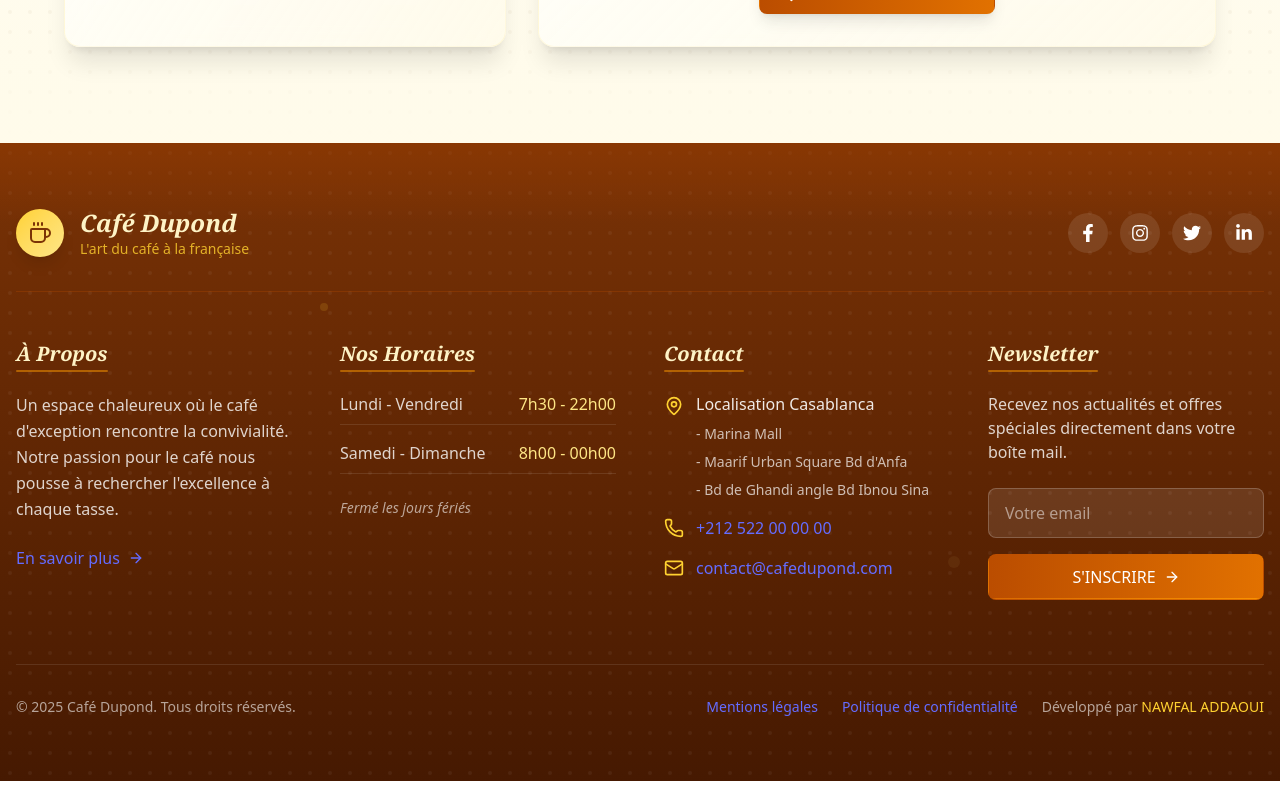
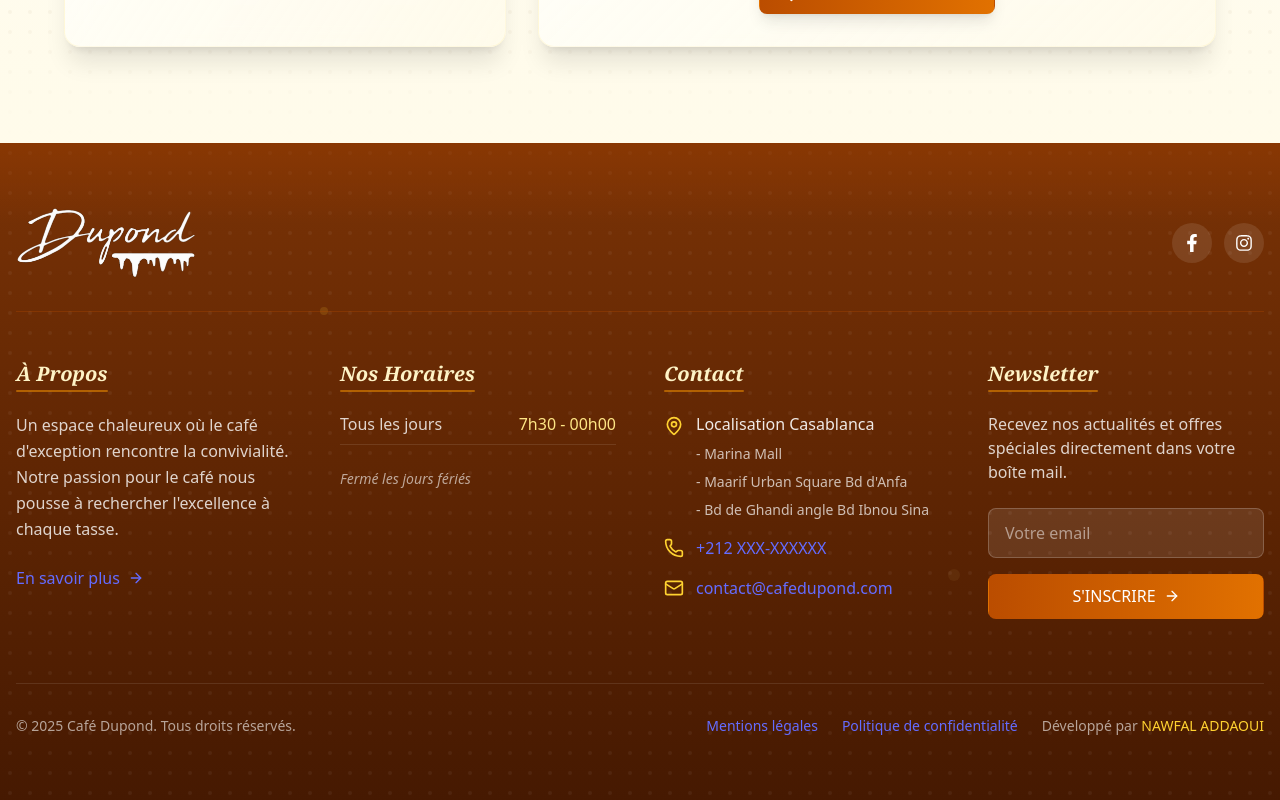
Before and after one commit to fvllonline/dupondweb, a React (Vite) app: page /developer in a window 1280 px wide. Shown: the part 1921-2721 px from the top of the page. Built offline with nearby package versions, Linux system fonts and the light colour scheme.

Commit message:
Buttons Problem Fixed 1.1

```diff
--- a/src/components/AboutUs.jsx
+++ b/src/components/AboutUs.jsx
@@ -195,7 +195,7 @@ const AboutUs = () => {
             </div>
 
             {/* Citation avec style amélioré */}
-            <blockquote className="relative bg-gradient-to-r from-amber-100/50 to-transparent p-6 rounded-lg my-8 border-l-4 border-amber-700/50">
+            {/* <blockquote className="relative bg-gradient-to-r from-amber-100/50 to-transparent p-6 rounded-lg my-8 border-l-4 border-amber-700/50">
               <div className="absolute top-2 left-2 text-amber-300/20 transform -rotate-12">
                 <svg width="40" height="40" viewBox="0 0 24 24" fill="currentColor" xmlns="http://www.w3.org/2000/svg">
                   <path d="M11.9999 9.00001C11.9999 12.5 9.49994 10.5 9.49994 13.5C9.49994 14.9 10.5999 16 11.9999 16C13.3999 16 14.4999 14.9 14.4999 13.5C14.4999 12.1 13.3999 11 11.9999 11V9.00001ZM11.9999 7.00001V9.00001C14.2099 9.00001 15.9999 11.01 15.9999 13.5C15.9999 15.99 14.2099 18 11.9999 18C9.78994 18 7.99994 15.99 7.99994 13.5C7.99994 8.50001 11.9999 9.50001 11.9999 7.00001ZM17.9999 13.5C17.9999 15.5 16.5 16 16.5 16C16.5 16 18 15.5 18 13.5C18 11.5 16.5 11 16.5 11C16.5 11 17.9999 11.5 17.9999 13.5ZM6.49994 13.5C6.49994 15.5 4.99994 16 4.99994 16C4.99994 16 6.49994 15.5 6.49994 13.5C6.49994 11.5 4.99994 11 4.99994 11C4.99994 11 6.49994 11.5 6.49994 13.5Z" />
@@ -205,9 +205,10 @@ const AboutUs = () => {
                 "Le café est une affaire sérieuse qui mérite d'être traitée avec respect et créativité."
               </p>
               <footer className="text-amber-700 font-medium mt-2 text-right">— Vincent Dupond</footer>
-            </blockquote>
+            </blockquote> */}
 
             {/* Bouton avec effet comme HeroSection */}
+            <a href="https://www.instagram.com/dupondcafe/" target="_blank">
             <button className="group relative overflow-hidden bg-gradient-to-r from-amber-700 to-amber-600 text-white px-8 py-3.5 rounded-lg transition-all duration-300 font-medium shadow-lg hover:shadow-amber-900/30 transform hover:-translate-y-1">
               <span className="relative z-10 flex items-center">
                 <Coffee className="w-5 h-5 mr-2 transition-transform group-hover:rotate-12" />
@@ -215,6 +216,7 @@ const AboutUs = () => {
               </span>
               <span className="absolute inset-0 bg-gradient-to-r from-amber-600 to-amber-500 translate-y-full group-hover:translate-y-0 transition-transform duration-300"></span>
             </button>
+            </a>
           </div>
         </div>
       </div>
--- a/src/components/ContactForm.jsx
+++ b/src/components/ContactForm.jsx
@@ -142,8 +142,8 @@ const ContactForm = () => {
                     </div>
                     <div>
                       <h4 className="text-white font-medium mb-2">Téléphone</h4>
-                      <p className="text-white/80">+212 522 00 00 00</p>
-                      <p className="text-white/80">+212 661 00 00 00</p>
+                      <p className="text-white/80">+212 XXX-XXXXXX</p>
+                      <p className="text-white/80">+212 XXX-XXXXXX</p>
                     </div>
                   </div>
 
@@ -164,8 +164,7 @@ const ContactForm = () => {
                     </div>
                     <div>
                       <h4 className="text-white font-medium mb-2">Horaires</h4>
-                      <p className="text-white/80">Lun - Ven: 7h30 - 22h00</p>
-                      <p className="text-white/80">Sam - Dim: 8h00 - 00h00</p>
+                      <p className="text-white/80">Tous les jours : 7h30 - 00h00</p>
                     </div>
                   </div>
                 </div>
--- a/src/components/Footer.jsx
+++ b/src/components/Footer.jsx
@@ -1,5 +1,6 @@
 import { FaFacebookF, FaInstagram, FaTwitter, FaLinkedinIn } from "react-icons/fa"
 import { Coffee, Mail, Phone, MapPin, ArrowRight } from "lucide-react"
+import LogoBlanc from "../assets/logoblanc.png"
 
 const Footer = () => {
   const currentYear = new Date().getFullYear()
@@ -24,45 +25,57 @@ const Footer = () => {
 
       <div className="container mx-auto px-4 py-16 relative z-10">
         {/* Logo et tagline */}
-        <div className="flex flex-col md:flex-row justify-between items-start md:items-center mb-12 pb-8 border-b border-amber-700/30">
+        {/* <div className="flex flex-col md:flex-row justify-between items-start md:items-center mb-12 pb-8 border-b border-amber-700/30">
           <div className="flex items-center mb-6 md:mb-0">
-            <div className="w-12 h-12 rounded-full bg-gradient-to-br from-amber-300 to-amber-200 flex items-center justify-center shadow-lg mr-4">
-              <Coffee className="w-6 h-6 text-amber-900" />
-            </div>
-            <div>
-              <h2 className="text-2xl font-serif italic font-bold text-amber-100">Café Dupond</h2>
-              <p className="text-amber-300/80 text-sm">L'art du café à la française</p>
-            </div>
+            <img src={LogoBlanc} alt="error" />
           </div>
 
           <div className="flex space-x-3">
             <a
-              href="#"
+              href="https://www.facebook.com/dupondcafe/?locale=fr_FR"
+              target="_blank"
               className="w-10 h-10 bg-white/10 rounded-full flex items-center justify-center hover:bg-amber-700 transition-colors transform hover:scale-110 duration-300"
               aria-label="Facebook"
             >
               <FaFacebookF className="text-white text-lg" />
             </a>
             <a
-              href="#"
+              href="https://www.instagram.com/dupondcafe/"
+              target="_blank"
               className="w-10 h-10 bg-white/10 rounded-full flex items-center justify-center hover:bg-amber-700 transition-colors transform hover:scale-110 duration-300"
               aria-label="Instagram"
             >
               <FaInstagram className="text-white text-lg" />
             </a>
+          </div>
+        </div> */}
+
+        <div className="flex flex-col md:flex-row justify-between items-start md:items-center mb-12 pb-8 border-b border-amber-700/30">
+          <a href="#">
+          <div className="flex items-center mb-6 md:mb-0">
+            <img
+              src={LogoBlanc}
+              alt="Logo Dupond Café"
+              className="max-w-[180px] h-auto"  // Contrôle de la taille
+            />
+          </div>
+          </a>
+          <div className="flex space-x-3">
             <a
-              href="#"
+              href="https://www.facebook.com/dupondcafe/?locale=fr_FR"
+              target="_blank"
               className="w-10 h-10 bg-white/10 rounded-full flex items-center justify-center hover:bg-amber-700 transition-colors transform hover:scale-110 duration-300"
-              aria-label="Twitter"
+              aria-label="Facebook"
             >
-              <FaTwitter className="text-white text-lg" />
+              <FaFacebookF className="text-white text-lg" />
             </a>
             <a
-              href="#"
+              href="https://www.instagram.com/dupondcafe/"
+              target="_blank"
               className="w-10 h-10 bg-white/10 rounded-full flex items-center justify-center hover:bg-amber-700 transition-colors transform hover:scale-110 duration-300"
-              aria-label="LinkedIn"
+              aria-label="Instagram"
             >
-              <FaLinkedinIn className="text-white text-lg" />
+              <FaInstagram className="text-white text-lg" />
             </a>
           </div>
         </div>
@@ -79,7 +92,8 @@ const Footer = () => {
               pousse à rechercher l'excellence à chaque tasse.
             </p>
             <a
-              href="#"
+              href="https://www.instagram.com/dupondcafe/"
+              target="_blank"
               className="inline-flex items-center text-amber-300 hover:text-amber-200 transition-colors group"
             >
               <span>En savoir plus</span>
@@ -96,15 +110,9 @@ const Footer = () => {
             <ul className="space-y-4">
               <li className="flex justify-between items-center pb-2 border-b border-white/10 group">
                 <span className="font-medium text-white/80 group-hover:text-white transition-colors">
-                  Lundi - Vendredi
+                  Tous les jours
                 </span>
-                <span className="text-amber-200 group-hover:text-amber-100 transition-colors">7h30 - 22h00</span>
-              </li>
-              <li className="flex justify-between items-center pb-2 border-b border-white/10 group">
-                <span className="font-medium text-white/80 group-hover:text-white transition-colors">
-                  Samedi - Dimanche
-                </span>
-                <span className="text-amber-200 group-hover:text-amber-100 transition-colors">8h00 - 00h00</span>
+                <span className="text-amber-200 group-hover:text-amber-100 transition-colors">7h30 - 00h00</span>
               </li>
               <li className="pt-2">
                 <p className="text-sm italic text-white/60">Fermé les jours fériés</p>
@@ -133,7 +141,7 @@ const Footer = () => {
               <li className="flex items-center gap-3 group">
                 <Phone className="w-5 h-5 text-amber-300 group-hover:text-amber-200 transition-colors" />
                 <a href="tel:+212522000000" className="text-white/90 group-hover:text-white transition-colors">
-                  +212 522 00 00 00
+                  +212 XXX-XXXXXX
                 </a>
               </li>
               <li className="flex items-center gap-3 group">
@@ -189,9 +197,13 @@ const Footer = () => {
             <a href="#" className="hover:text-amber-300 transition-colors">
               Politique de confidentialité
             </a>
-            <p>
-              Développé par <span className="text-amber-300">NAWFAL ADDAOUI</span>
-            </p>
+              <p>
+                Développé par
+                <a href="https://nawfalsportfolio.vercel.app/" target="_blank" rel="noopener noreferrer">
+                  <span className="text-amber-300">  NAWFAL ADDAOUI</span>
+                </a>
+              </p>
+
           </div>
         </div>
       </div>
--- a/src/components/Header.jsx
+++ b/src/components/Header.jsx
@@ -45,7 +45,7 @@ const Header = () => {
       <div className="max-w-7xl mx-auto px-4 sm:px-6 lg:px-8">
         <div className="flex justify-between items-center h-12 sm:h-14 md:h-16">
           {/* Logo */}
-          <a href="#accueil" className="relative flex items-center group" onClick={() => setActiveItem("Accueil")}>
+          <a href="#" className="relative flex items-center group" onClick={() => setActiveItem("Accueil")}>
             <div className="relative h-8 sm:h-10 md:h-12 w-auto mr-2 transition-transform duration-300 group-hover:scale-105">
               <img src={logo || "/placeholder.svg"} alt="Logo Café Dupond" className="h-full object-contain" />
             </div>
--- a/src/components/HeroSection.jsx
+++ b/src/components/HeroSection.jsx
@@ -3,6 +3,7 @@
 import { useState, useEffect } from "react"
 import { ChevronDown, Coffee, CupSoda, Clock, CandyIcon, MapPin, ArrowRight } from "lucide-react"
 import herobg from "../assets/herobg.jpg"
+import { Link } from "react-router-dom"
 
 const HeroSection = () => {
   const [scrolled, setScrolled] = useState(0)
@@ -102,6 +103,7 @@ const HeroSection = () => {
 
               {/* Boutons avec effets améliorés */}
               <div className="flex flex-wrap gap-3 md:gap-4">
+                <Link to="/menu">
                 <button className="group relative overflow-hidden bg-gradient-to-r from-amber-600 to-amber-500 text-white px-4 sm:px-6 md:px-8 py-2.5 sm:py-3 md:py-4 rounded-xl transition-all duration-300 font-medium shadow-lg hover:shadow-amber-600/30 hover:shadow-xl transform hover:-translate-y-1 text-sm sm:text-base">
                   <span className="relative z-10 flex items-center">
                     <CupSoda className="w-4 h-4 md:w-5 md:h-5 mr-2 transition-transform group-hover:rotate-12" />
@@ -109,7 +111,8 @@ const HeroSection = () => {
                   </span>
                   <span className="absolute inset-0 bg-gradient-to-r from-amber-500 to-amber-400 translate-y-full group-hover:translate-y-0 transition-transform duration-300"></span>
                 </button>
-
+                </Link>
+                <Link to="/menu">
                 <button className="group relative overflow-hidden border-2 bg-gradient-to-r from-black to-black border-amber-200/50 hover:border-amber-200 text-white px-4 sm:px-6 md:px-8 py-2.5 sm:py-3 md:py-4 rounded-xl transition-all duration-300 font-medium backdrop-blur-sm transform hover:-translate-y-1 text-sm sm:text-base">
                   <span className="relative z-10 flex items-center">
                     NOTRE CARTE
@@ -117,6 +120,7 @@ const HeroSection = () => {
                   </span>
                   <span className="absolute inset-0 bg-gradient-to-r from-amber-500 to-amber-400 translate-y-full group-hover:translate-y-0 transition-transform duration-300"></span>
                 </button>
+                </Link>
               </div>
             </div>
           </div>
```
Also changed, not shown: src/components/AboutDev.jsx (+6 -6 lines), src/components/Features.jsx (+5 -3 lines), src/components/Menu.jsx (+13 -13 lines).
